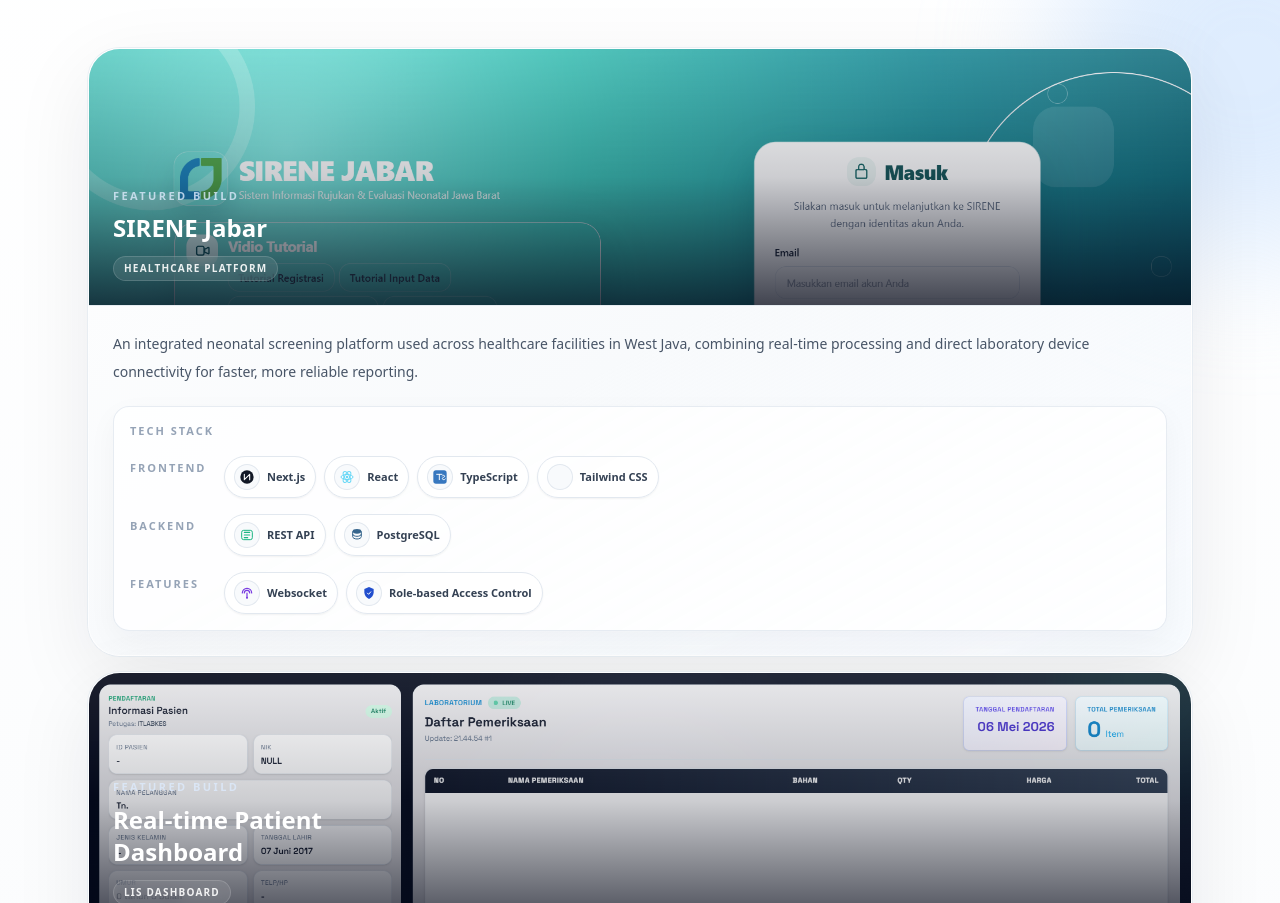
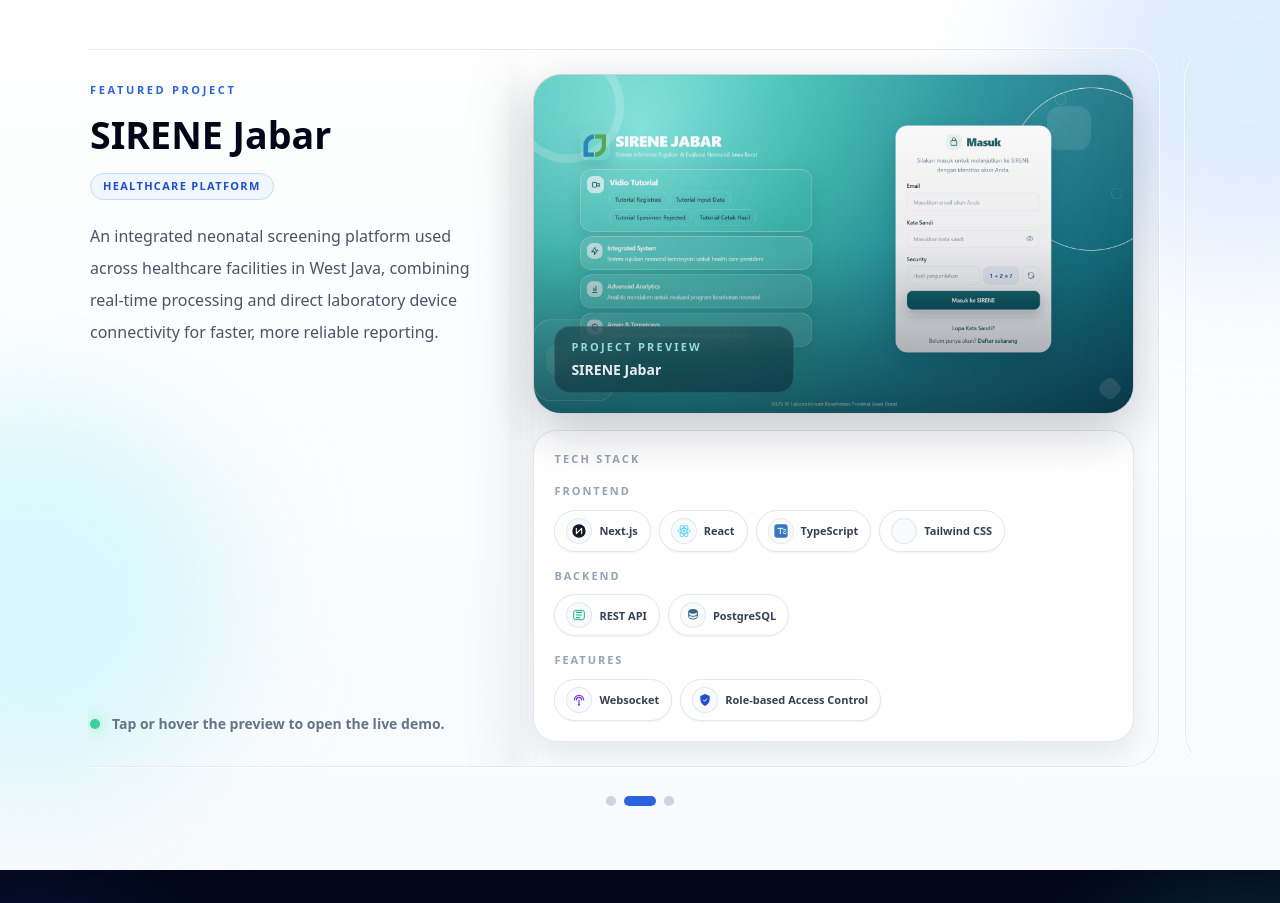
Before and after one commit to miftahillahx3/portfolio-fachmi, a React (Vite) app: page / in a window 1280 px wide. Shown: the part 1897-2800 px from the top of the page. Built offline with nearby package versions, Linux system fonts and the light colour scheme.

Commit message:
Fix all layout

```diff
--- a/src/components/ProjectCard.tsx
+++ b/src/components/ProjectCard.tsx
@@ -108,7 +108,7 @@
     .toUpperCase();
 
   return (
-    <div className="inline-flex items-center gap-2 rounded-full border border-slate-200 bg-white/90 px-2.5 py-2 text-[11px] font-semibold text-slate-700 shadow-sm transition duration-300 hover:-translate-y-0.5 hover:border-blue-200 hover:shadow-md">
+    <div className="inline-flex items-center gap-2 rounded-full border border-slate-200 bg-white px-3 py-2 text-[11px] font-semibold text-slate-700 shadow-sm">
       <span className="flex h-6 w-6 items-center justify-center rounded-full bg-slate-50 ring-1 ring-slate-200">
         {icon ?? <span className="text-[10px] font-black text-slate-600">{fallback}</span>}
       </span>
@@ -126,7 +126,7 @@
   image,
 }: ProjectCardProps) {
   const [imageError, setImageError] = React.useState(false);
-  const [mobileActionVisible, setMobileActionVisible] = React.useState(false);
+  const [mobileOverlayVisible, setMobileOverlayVisible] = React.useState(false);
 
   const categoryMap: Record<string, string> = {
     React: "Frontend",
@@ -152,14 +152,12 @@
   const features = tech.filter((item) => categoryMap[item] === "Features");
   const other = tech.filter((item) => !categoryMap[item]);
 
-  function Group({ title, items }: { title: string; items: string[] }) {
+  function StackGroup({ title, items }: { title: string; items: string[] }) {
     if (!items.length) return null;
 
     return (
-      <div className="grid gap-2 md:grid-cols-[86px_minmax(0,1fr)] md:items-start">
-        <div className="pt-1 text-[11px] font-bold uppercase tracking-[0.18em] text-slate-400">
-          {title}
-        </div>
+      <div className="space-y-2.5">
+        <p className="text-[11px] font-bold uppercase tracking-[0.18em] text-slate-400">{title}</p>
         <div className="flex flex-wrap gap-2">
           {items.map((name) => (
             <TechChip key={name} name={name} />
@@ -169,130 +167,103 @@
     );
   }
 
-  function ActionButton() {
+  function PreviewFallback() {
     return (
-      <a
-        href={link}
-        target="_blank"
-        rel="noreferrer"
-        className="inline-flex items-center gap-2 rounded-full border border-white/30 bg-white/15 px-4 py-2.5 text-sm font-bold text-white shadow-[0_18px_40px_rgba(15,23,42,0.24)] backdrop-blur-md transition-all duration-300 hover:-translate-y-0.5 hover:bg-white/20 sm:px-5 sm:py-3"
-      >
-        Live Demo
-        <span className="text-base">→</span>
-      </a>
-    );
-  }
-
-  const handlePreviewToggle = () => {
-    if (typeof window !== "undefined" && window.innerWidth < 768) {
-      setMobileActionVisible((current) => !current);
-    }
-  };
-
-  const mobileOverlayClass = mobileActionVisible ? "opacity-100" : "opacity-0 pointer-events-none";
-
-  function PreviewPanel() {
-    return (
-      <div
-        className="relative flex h-56 w-full cursor-pointer flex-col justify-between overflow-hidden bg-[radial-gradient(circle_at_top_left,_rgba(96,165,250,0.42),_transparent_42%),linear-gradient(145deg,_#020617,_#0f172a_35%,_#1d4ed8_78%,_#67e8f9)] p-5 text-white sm:h-64 sm:cursor-default sm:p-6"
-        onClick={handlePreviewToggle}
-      >
+      <div className="relative flex h-full min-h-[260px] overflow-hidden rounded-[1.75rem] bg-[radial-gradient(circle_at_top_left,_rgba(96,165,250,0.36),_transparent_42%),linear-gradient(145deg,_#020617,_#0f172a_35%,_#1d4ed8_78%,_#67e8f9)] p-6 text-white">
         <div className="absolute inset-0 opacity-20 [background-image:linear-gradient(rgba(255,255,255,0.18)_1px,transparent_1px),linear-gradient(90deg,rgba(255,255,255,0.18)_1px,transparent_1px)] [background-size:26px_26px]" />
-        <div className="absolute -right-12 bottom-6 h-28 w-28 rounded-full border border-white/15 bg-white/10 blur-sm" />
-
-        <div className="relative flex items-center justify-end">
-          {category ? (
-            <span className="rounded-full bg-white/10 px-3 py-1 text-xs font-medium text-blue-50 backdrop-blur">
-              {category}
-            </span>
-          ) : null}
-        </div>
-
-        <div className="relative max-w-[90%] sm:max-w-[82%]">
-          <p className="text-xs font-semibold uppercase tracking-[0.2em] text-blue-100/80">
-            Featured Build
-          </p>
-          <h3 className="mt-2 text-[1.55rem] font-black leading-tight text-white sm:text-[1.75rem]">
-            {title}
-          </h3>
-          {category ? (
-            <span className="mt-3 inline-flex rounded-full border border-white/15 bg-white/10 px-2.5 py-1 text-[10px] font-semibold uppercase tracking-[0.12em] text-white/90 backdrop-blur">
-              {category}
-            </span>
-          ) : null}
-          <p className="mt-3 max-w-xs text-sm leading-6 text-blue-50/85">
-            Production-ready web system with a clear operational role and focused user flow.
-          </p>
-        </div>
-
-        <div className={`absolute inset-0 bg-slate-950/15 transition duration-300 md:opacity-0 md:group-hover:opacity-100 ${mobileActionVisible ? "opacity-100" : "opacity-0"}`} />
-        <div className={`absolute inset-0 flex items-center justify-center transition duration-300 md:opacity-0 md:group-hover:opacity-100 ${mobileOverlayClass}`}>
-          <ActionButton />
+        <div className="relative z-10 mt-auto max-w-[15rem]">
+          <p className="text-xs font-semibold uppercase tracking-[0.2em] text-blue-100/80">Preview</p>
+          <h3 className="mt-2 text-2xl font-black leading-tight">{title}</h3>
         </div>
       </div>
     );
   }
 
+  const handleMediaToggle = () => {
+    if (typeof window !== "undefined" && window.innerWidth < 768) {
+      setMobileOverlayVisible((current) => !current);
+    }
+  };
+
   return (
-    <div className="group relative flex h-full flex-col overflow-hidden rounded-[2rem] border border-white/70 bg-gradient-to-br from-white via-slate-50 to-blue-50/40 shadow-[0_24px_80px_rgba(15,23,42,0.08)] ring-1 ring-slate-200/70 transition-all duration-500 hover:-translate-y-3 hover:shadow-[0_28px_90px_rgba(37,99,235,0.14)]">
-      <div className="pointer-events-none absolute inset-x-6 top-0 h-px bg-gradient-to-r from-transparent via-white to-transparent opacity-80" />
+    <article className="overflow-hidden rounded-[2rem] border border-white/70 bg-transparent shadow-none">
+      <div className="grid gap-0 lg:grid-cols-[minmax(0,0.78fr)_minmax(380px,1.12fr)]">
+        <div className="flex flex-col justify-between rounded-t-[2rem] border border-slate-200/80 bg-white/88 p-6 text-slate-900 shadow-[0_20px_60px_rgba(15,23,42,0.06)] backdrop-blur-sm sm:p-7 lg:rounded-l-[2rem] lg:rounded-tr-none lg:border-r-0 lg:p-8">
+          <div>
+            <p className="text-[11px] font-bold uppercase tracking-[0.24em] text-blue-600">Featured Project</p>
+            <h3 className="mt-3 max-w-[12ch] text-3xl font-black leading-tight text-slate-950 sm:text-[2.1rem] lg:text-[2.35rem]">{title}</h3>
+            {category ? (
+              <span className="mt-4 inline-flex rounded-full border border-blue-200 bg-blue-50 px-3 py-1 text-[11px] font-bold uppercase tracking-[0.12em] text-blue-700">
+                {category}
+              </span>
+            ) : null}
+            <p className="mt-5 max-w-[34rem] text-sm leading-7 text-slate-600 sm:text-base sm:leading-8">{description}</p>
+          </div>
 
-      <div className="relative overflow-hidden border-b border-slate-200/70 bg-slate-100">
+          <div className="mt-6 flex items-center gap-3 lg:mt-8">
+            <span className="inline-flex h-2.5 w-2.5 rounded-full bg-emerald-400 shadow-[0_0_14px_rgba(74,222,128,0.65)]" />
+            <p className="text-sm font-semibold text-slate-500">
+              Tap or hover the preview to open the live demo.
+            </p>
+          </div>
+        </div>
+
+        <div className="rounded-b-[2rem] border border-slate-200/80 border-t-0 bg-white/82 p-4 shadow-[0_20px_60px_rgba(15,23,42,0.06)] backdrop-blur-sm sm:p-5 lg:rounded-r-[2rem] lg:rounded-bl-none lg:border-l-0 lg:border-t lg:p-6">
+          <div className="grid gap-4 lg:grid-rows-[minmax(300px,1fr)_auto]">
+            <div
+              className="group/media relative overflow-hidden rounded-[1.75rem] border border-white/10 bg-slate-950/20 shadow-[0_18px_50px_rgba(15,23,42,0.22)]"
+              onClick={handleMediaToggle}
+            >
               {image && !imageError ? (
-          <div
-            className="relative h-56 w-full cursor-pointer overflow-hidden sm:h-64 sm:cursor-default"
-            onClick={handlePreviewToggle}
-          >
+                <>
                   <img
                     src={image}
                     alt={title}
-              className="h-full w-full object-cover object-top transition-transform duration-700 group-hover:scale-110"
+                    className="h-full min-h-[240px] w-full object-cover object-top transition-transform duration-700 group-hover/media:scale-[1.04] lg:min-h-[300px]"
                     onError={() => setImageError(true)}
                   />
-            <div className="absolute inset-0 bg-gradient-to-t from-slate-950/75 via-slate-950/20 to-white/10" />
-            <div className={`absolute inset-0 bg-slate-950/15 transition duration-300 md:opacity-0 md:group-hover:opacity-100 ${mobileActionVisible ? "opacity-100" : "opacity-0"}`} />
+                  <div className="pointer-events-none absolute inset-0 bg-gradient-to-t from-slate-950/55 via-slate-950/10 to-white/10 opacity-80 transition duration-500 group-hover/media:opacity-100" />
+                  <div className="pointer-events-none absolute inset-0 bg-[radial-gradient(circle_at_20%_20%,rgba(255,255,255,0.16),transparent_26%)] opacity-0 transition duration-500 group-hover/media:opacity-100" />
+                </>
+              ) : (
+                <PreviewFallback />
+              )}
 
-            <div className="absolute inset-x-0 bottom-0 p-5 sm:p-6">
-              <div className="flex items-end gap-4">
-                <div>
-                  <p className="text-[11px] font-bold uppercase tracking-[0.22em] text-blue-100/80">
-                    Featured Build
-                  </p>
-                  <h3 className="mt-2 max-w-[15rem] text-[1.65rem] font-black leading-tight text-white sm:max-w-[16rem] sm:text-2xl">
-                    {title}
-                  </h3>
-                  {category ? (
-                    <span className="mt-3 inline-flex rounded-full border border-white/15 bg-white/10 px-2.5 py-1 text-[10px] font-semibold uppercase tracking-[0.12em] text-white/90 backdrop-blur">
-                      {category}
-                    </span>
-                  ) : null}
-                </div>
+              <div className="pointer-events-none absolute inset-x-0 bottom-0 p-5">
+                <div className="max-w-[15rem] rounded-2xl border border-white/10 bg-slate-950/35 px-4 py-3 text-white backdrop-blur-md">
+                  <p className="text-[11px] font-bold uppercase tracking-[0.2em] text-cyan-200/85">Project Preview</p>
+                  <p className="mt-1 text-sm font-semibold text-white/90">{title}</p>
                 </div>
               </div>
 
-            <div className={`absolute inset-0 flex items-center justify-center transition duration-300 md:opacity-0 md:group-hover:opacity-100 ${mobileOverlayClass}`}>
-              <ActionButton />
+              <div
+                className={`absolute inset-0 flex items-center justify-center bg-slate-950/30 backdrop-blur-[2px] transition duration-300 ${
+                  mobileOverlayVisible ? "opacity-100" : "pointer-events-none opacity-0 md:pointer-events-auto md:opacity-0 md:group-hover/media:opacity-100"
+                }`}
+              >
+                <a
+                  href={link}
+                  target="_blank"
+                  rel="noreferrer"
+                  className="inline-flex items-center gap-2 rounded-full border border-white/20 bg-white/90 px-5 py-3 text-sm font-bold text-slate-950 shadow-[0_18px_40px_rgba(15,23,42,0.22)] transition-all duration-300 hover:-translate-y-0.5 hover:bg-white"
+                >
+                  Live Demo
+                  <span>→</span>
+                </a>
               </div>
             </div>
-        ) : (
-          <PreviewPanel />
-        )}
-      </div>
 
-      <div className="flex flex-1 flex-col p-5 sm:p-6">
-        <p className="text-sm leading-7 text-slate-600">{description}</p>
-
-        <div className="mt-5 rounded-2xl border border-slate-200/80 bg-white/80 p-4 shadow-[0_10px_30px_rgba(15,23,42,0.04)]">
-          <p className="text-[11px] font-bold uppercase tracking-[0.18em] text-slate-400">
-            Tech Stack
-          </p>
-          <div className="mt-4 space-y-4">
-            <Group title="Frontend" items={frontend} />
-            <Group title="Backend" items={backend} />
-            <Group title="Features" items={features.concat(other)} />
+            <div className="rounded-[1.5rem] border border-slate-200 bg-white p-4 shadow-[0_12px_30px_rgba(15,23,42,0.08)] sm:p-5">
+              <p className="text-[11px] font-bold uppercase tracking-[0.2em] text-slate-400">Tech Stack</p>
+              <div className="mt-4 grid gap-4">
+                <StackGroup title="Frontend" items={frontend} />
+                <StackGroup title="Backend" items={backend} />
+                <StackGroup title="Features" items={features.concat(other)} />
               </div>
             </div>
           </div>
         </div>
+      </div>
+    </article>
   );
 }
--- a/src/components/Projects.tsx
+++ b/src/components/Projects.tsx
@@ -1,3 +1,4 @@
+import { useEffect, useRef, useState } from "react";
 import ProjectCard from "./ProjectCard";
 import useSectionReveal from "../hooks/useSectionReveal";
 import { projects } from "../data/projects";
@@ -8,6 +9,50 @@
 
 export default function Projects({ active }: ProjectsProps) {
   const { ref, visible } = useSectionReveal<HTMLDivElement>();
+  const sliderRef = useRef<HTMLDivElement | null>(null);
+  const [currentIndex, setCurrentIndex] = useState(0);
+
+  useEffect(() => {
+    const slider = sliderRef.current;
+    if (!slider) return;
+
+    const slides = Array.from(slider.children) as HTMLElement[];
+    if (!slides.length) return;
+
+    const interval = window.setInterval(() => {
+      const nextIndex = (currentIndex + 1) % slides.length;
+      slider.scrollTo({
+        left: slides[nextIndex].offsetLeft,
+        behavior: "smooth",
+      });
+      setCurrentIndex(nextIndex);
+    }, 4500);
+
+    return () => window.clearInterval(interval);
+  }, [currentIndex]);
+
+  const handleScroll = () => {
+    const slider = sliderRef.current;
+    if (!slider) return;
+
+    const slides = Array.from(slider.children) as HTMLElement[];
+    if (!slides.length) return;
+
+    let closestIndex = 0;
+    let smallestDistance = Number.POSITIVE_INFINITY;
+
+    slides.forEach((slide, index) => {
+      const distance = Math.abs(slide.offsetLeft - slider.scrollLeft);
+      if (distance < smallestDistance) {
+        smallestDistance = distance;
+        closestIndex = index;
+      }
+    });
+
+    if (closestIndex !== currentIndex) {
+      setCurrentIndex(closestIndex);
+    }
+  };
 
   return (
     <section id="projects" className="section-shell relative overflow-hidden bg-gradient-to-b from-white to-slate-50 py-12 sm:py-16">
@@ -40,17 +85,41 @@
           </div>
         </div>
 
-        <div className="-mx-4 mt-12 flex snap-x snap-mandatory gap-4 overflow-x-auto px-4 pb-2 no-scrollbar sm:-mx-6 sm:px-6 md:mx-0 md:grid md:overflow-visible md:px-0 md:pb-0">
+        <div
+          ref={sliderRef}
+          onScroll={handleScroll}
+          className="-mx-4 mt-12 flex snap-x snap-mandatory overflow-x-auto px-4 pb-2 no-scrollbar sm:-mx-6 sm:px-6 md:mx-0 md:px-0"
+        >
           {projects.map((project, index) => (
             <div
               key={project.title}
-              className={`reveal-card w-[88%] max-w-[24rem] shrink-0 snap-start md:w-auto md:max-w-none ${visible ? "is-visible" : ""}`}
+              className={`reveal-card mr-4 w-[calc(100%-1rem)] shrink-0 snap-center last:mr-0 md:mr-6 md:w-full ${visible ? "is-visible" : ""}`}
               style={{ transitionDelay: `${index * 140}ms` }}
             >
               <ProjectCard {...project} />
             </div>
           ))}
         </div>
+
+        <div className="mt-5 flex justify-center gap-2">
+          {projects.map((project, index) => (
+            <button
+              key={project.title}
+              type="button"
+              onClick={() => {
+                const slider = sliderRef.current;
+                const slide = slider?.children[index] as HTMLElement | undefined;
+                if (!slider || !slide) return;
+                slider.scrollTo({ left: slide.offsetLeft, behavior: "smooth" });
+                setCurrentIndex(index);
+              }}
+              className={`h-2.5 rounded-full transition-all duration-300 ${
+                currentIndex === index ? "w-8 bg-blue-600" : "w-2.5 bg-slate-300 hover:bg-slate-400"
+              }`}
+              aria-label={`Go to ${project.title}`}
+            />
+          ))}
+        </div>
       </div>
     </section>
   );
```
Lines whose indentation alone changed are shown as unchanged.
